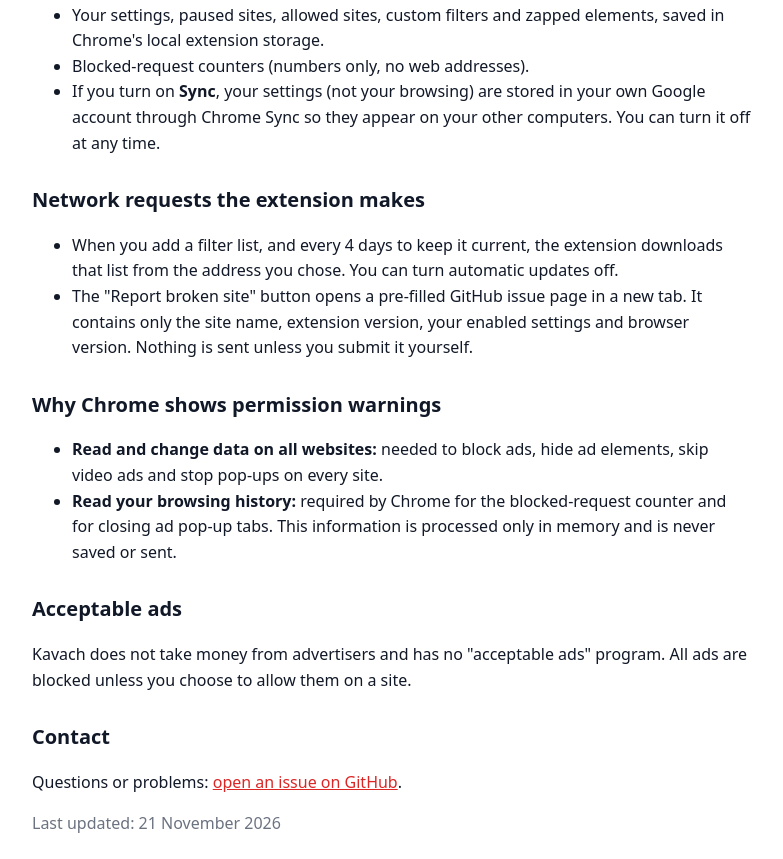
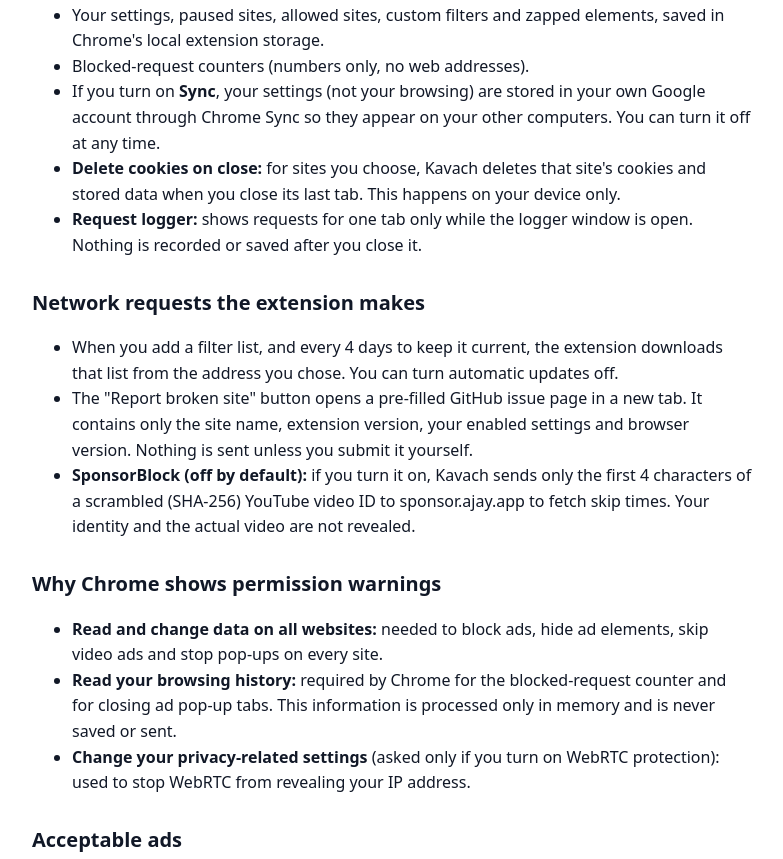
Before and after one commit to prakashpro-ai/kavach-ad-blocker, a plain HTML site: page docs/index.html in a window 1280 px wide. Shown: the part 265-1124 px from the top of the page, without its empty margins (248-1031 px from the left). Drawn offline with Linux system fonts and the light colour scheme.

Commit message:
Update index.html

```diff
--- a/docs/index.html
+++ b/docs/index.html
@@ -19,18 +19,22 @@
   <li>Your settings, paused sites, allowed sites, custom filters and zapped elements, saved in Chrome's local extension storage.</li>
   <li>Blocked-request counters (numbers only, no web addresses).</li>
   <li>If you turn on <b>Sync</b>, your settings (not your browsing) are stored in your own Google account through Chrome Sync so they appear on your other computers. You can turn it off at any time.</li>
+  <li><b>Delete cookies on close:</b> for sites you choose, Kavach deletes that site's cookies and stored data when you close its last tab. This happens on your device only.</li>
+  <li><b>Request logger:</b> shows requests for one tab only while the logger window is open. Nothing is recorded or saved after you close it.</li>
 </ul>
 
 <h2>Network requests the extension makes</h2>
 <ul>
   <li>When you add a filter list, and every 4 days to keep it current, the extension downloads that list from the address you chose. You can turn automatic updates off.</li>
   <li>The "Report broken site" button opens a pre-filled GitHub issue page in a new tab. It contains only the site name, extension version, your enabled settings and browser version. Nothing is sent unless you submit it yourself.</li>
+  <li><b>SponsorBlock (off by default):</b> if you turn it on, Kavach sends only the first 4 characters of a scrambled (SHA-256) YouTube video ID to sponsor.ajay.app to fetch skip times. Your identity and the actual video are not revealed.</li>
 </ul>
 
 <h2>Why Chrome shows permission warnings</h2>
 <ul>
   <li><b>Read and change data on all websites:</b> needed to block ads, hide ad elements, skip video ads and stop pop-ups on every site.</li>
   <li><b>Read your browsing history:</b> required by Chrome for the blocked-request counter and for closing ad pop-up tabs. This information is processed only in memory and is never saved or sent.</li>
+  <li><b>Change your privacy-related settings</b> (asked only if you turn on WebRTC protection): used to stop WebRTC from revealing your IP address.</li>
 </ul>
 
 <h2>Acceptable ads</h2>
```
